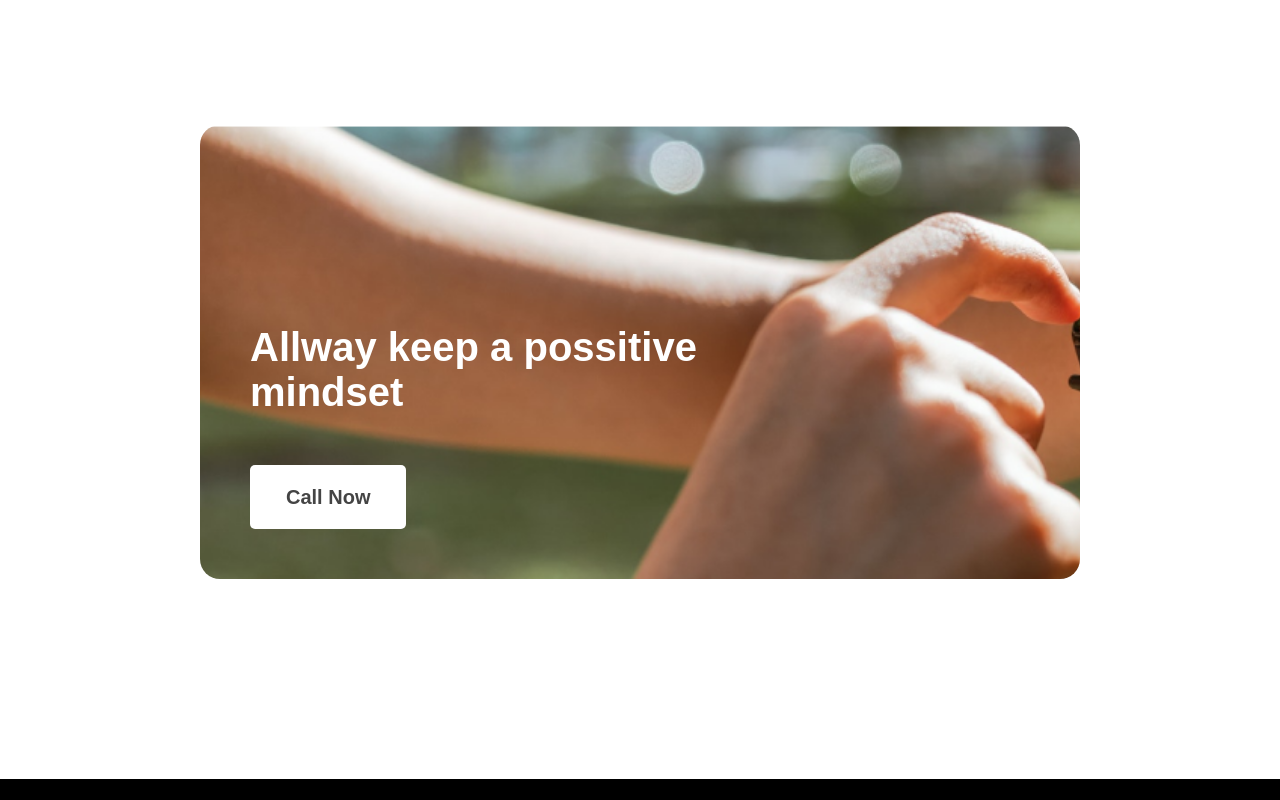
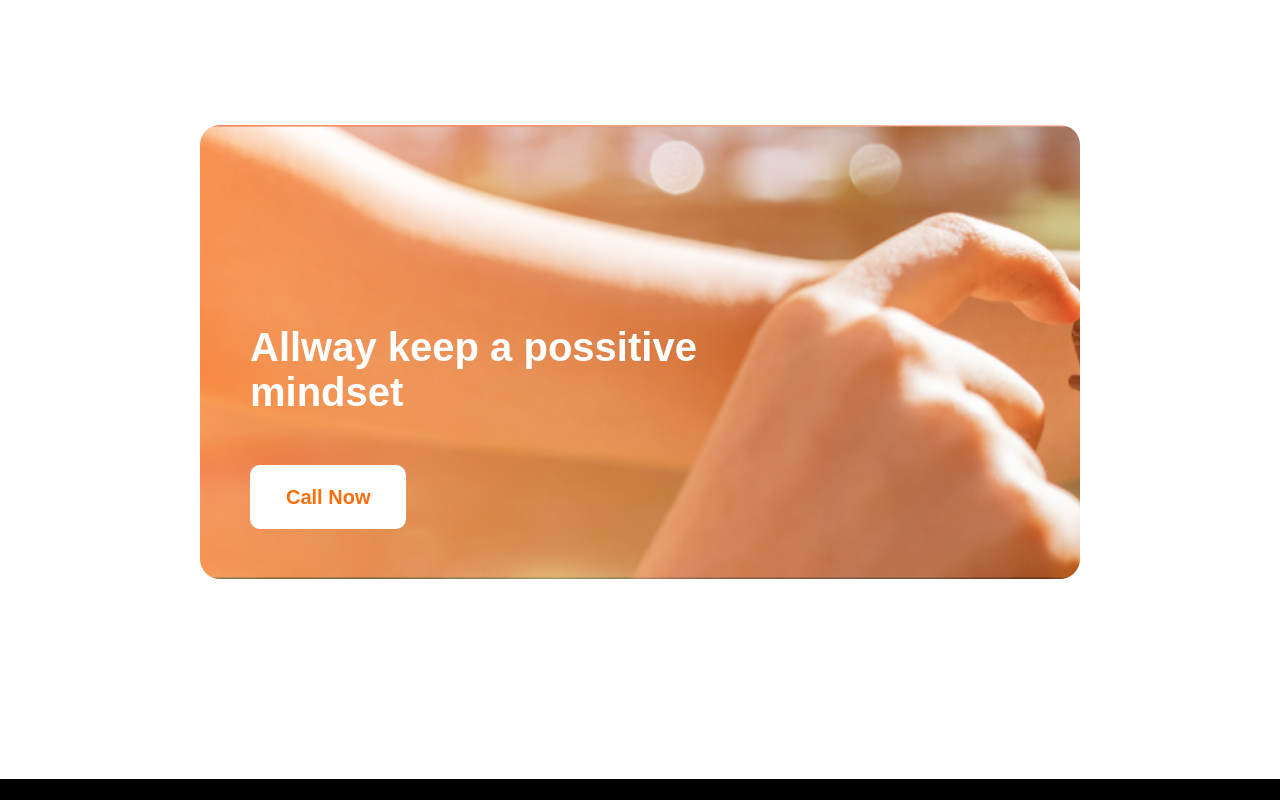
Before and after one commit to mahadimizan/assignment, a plain HTML site: page index.html in a window 1280 px wide. Shown: the part 2360-3160 px from the top of the page. Drawn offline with nearby package versions, Linux system fonts and the light colour scheme.

Commit message:
fixed minor styles

```diff
--- a/styles/index_styles.css
+++ b/styles/index_styles.css
@@ -145,6 +145,10 @@
     color: gray;
 }
 
+.text-color-third {
+    color: #FD6E0A;
+}
+
 .allin-item-right {
     align-items: right;
 }
@@ -211,7 +215,7 @@
 }
 
 .button-secondary {
-    color: #444;
+    color: #FD6E0A;
     height: 64px;
     border: 0;
     padding: 18px 36px;
@@ -220,7 +224,7 @@
     font-size: 20px;
     line-height: 27px;
     background: #fff;
-    border-radius: 5px;
+    border-radius: 10px;
 }
 
 .bg-red {
@@ -284,9 +288,10 @@
 
 
 .cover {
-    background-image: url("../styles/images/watch.png");
+    background-image: url("../styles/images/watch.png"), url(./images/gradient2.png);
     background-repeat: no-repeat;
     background-size: cover;
+    background-blend-mode: screen;
 
     border-radius: 20px;
 }
```
Also changed, not shown: index.html (+1 -1 lines).
